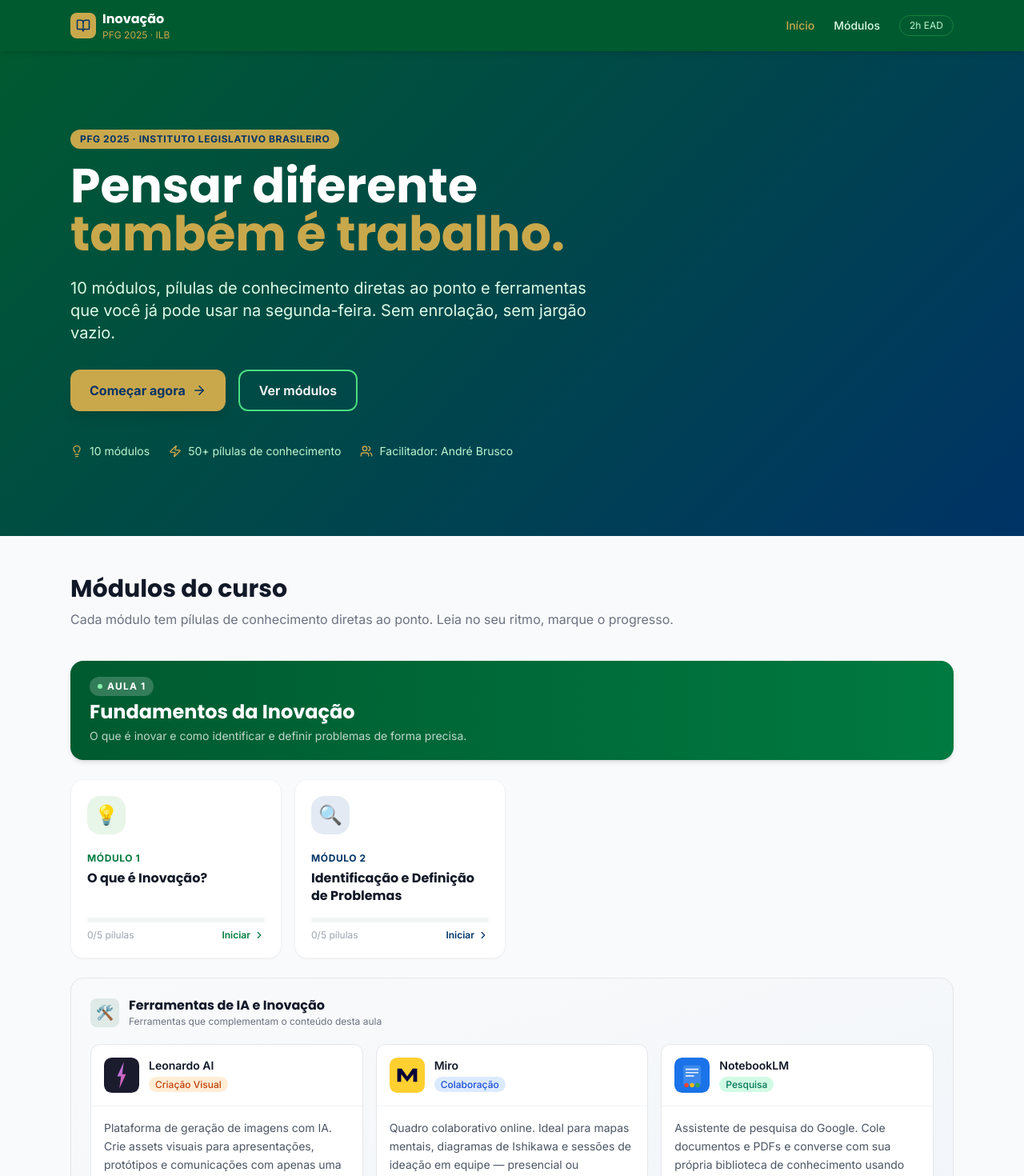
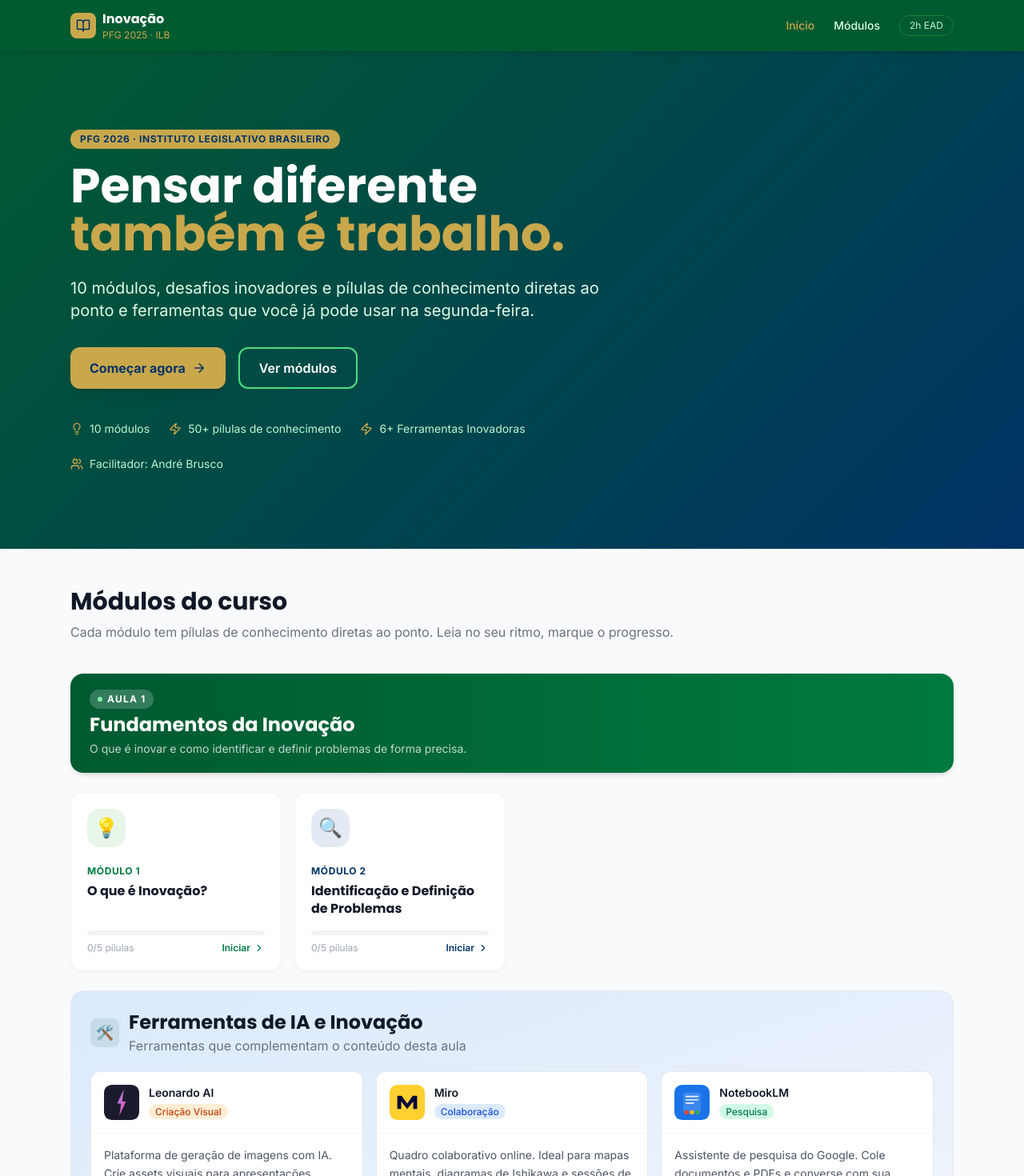
Before and after one commit to AndreBrusco/inovacao, a React (Vite) app: page / in a window 1280 px wide. Shown: the top 1470 px of the page at 80% size. Built offline with nearby package versions, Linux system fonts and the light colour scheme.

Commit message:
feat: update Hero and ToolsBlock components with new content and styling

```diff
--- a/src/components/Hero.jsx
+++ b/src/components/Hero.jsx
@@ -9,7 +9,7 @@ export default function Hero({ totalModules, completedModules }) {
       <div className="max-w-6xl mx-auto px-4 sm:px-6 py-16 sm:py-24">
         <div className="max-w-3xl">
           <span className="inline-block bg-senate-gold text-senate-blue text-xs font-bold px-3 py-1 rounded-full uppercase tracking-wider mb-4">
-            PFG 2025 · Instituto Legislativo Brasileiro
+            PFG 2026 · Instituto Legislativo Brasileiro
           </span>
 
           <h1 className="font-display text-4xl sm:text-5xl lg:text-6xl font-bold leading-tight mb-6">
@@ -18,7 +18,7 @@ export default function Hero({ totalModules, completedModules }) {
           </h1>
 
           <p className="text-green-100 text-lg sm:text-xl leading-relaxed mb-8 max-w-2xl">
-            10 módulos, pílulas de conhecimento diretas ao ponto e ferramentas que você já pode usar na segunda-feira. Sem enrolação, sem jargão vazio.
+            10 módulos, desafios inovadores e pílulas de conhecimento diretas ao ponto e ferramentas que você já pode usar na segunda-feira.
           </p>
 
           <div className="flex flex-wrap gap-4 mb-10">
@@ -63,6 +63,10 @@ export default function Hero({ totalModules, completedModules }) {
               <span>50+ pílulas de conhecimento</span>
             </div>
             <div className="flex items-center gap-2">
+              <Zap size={16} className="text-senate-gold" />
+              <span>6+ Ferramentas Inovadoras </span>
+            </div>
+            <div className="flex items-center gap-2">
               <Users size={16} className="text-senate-gold" />
               <span>Facilitador: André Brusco</span>
             </div>
--- a/src/components/ToolsBlock.jsx
+++ b/src/components/ToolsBlock.jsx
@@ -1,12 +1,12 @@
 const categoryColors = {
   'Criação Visual': 'bg-orange-100 text-orange-700',
-  'Colaboração':    'bg-blue-100 text-blue-700',
-  'Pesquisa':       'bg-emerald-100 text-emerald-700',
-  'Diagramação':    'bg-purple-100 text-purple-700',
-  'Produtividade':  'bg-slate-100 text-slate-700',
-  'Design':         'bg-pink-100 text-pink-700',
-  'IA Generativa':  'bg-amber-100 text-amber-700',
-  'Desenvolvimento':'bg-teal-100 text-teal-700',
+  'Colaboração': 'bg-blue-100 text-blue-700',
+  'Pesquisa': 'bg-emerald-100 text-emerald-700',
+  'Diagramação': 'bg-purple-100 text-purple-700',
+  'Produtividade': 'bg-slate-100 text-slate-700',
+  'Design': 'bg-pink-100 text-pink-700',
+  'IA Generativa': 'bg-amber-100 text-amber-700',
+  'Desenvolvimento': 'bg-teal-100 text-teal-700',
 }
 
 /* ---------- Inline SVG logos ---------- */
@@ -182,15 +182,15 @@ function LogoClaudeCode() {
 }
 
 const LOGOS = {
-  'Leonardo AI':  LogoLeonardoAI,
-  'Miro':         LogoMiro,
-  'NotebookLM':   LogoNotebookLM,
-  'Excalidraw':   LogoExcalidraw,
-  'Notion':       LogoNotion,
-  'Figma':        LogoFigma,
-  'Canva':        LogoCanva,
-  'Claude':       LogoClaude,
-  'Claude Code':  LogoClaudeCode,
+  'Leonardo AI': LogoLeonardoAI,
+  'Miro': LogoMiro,
+  'NotebookLM': LogoNotebookLM,
+  'Excalidraw': LogoExcalidraw,
+  'Notion': LogoNotion,
+  'Figma': LogoFigma,
+  'Canva': LogoCanva,
+  'Claude': LogoClaude,
+  'Claude Code': LogoClaudeCode,
 }
 
 function ToolLogo({ name }) {
@@ -241,16 +241,16 @@ export default function ToolsBlock({ tools }) {
       : 'grid-cols-1 sm:grid-cols-2 lg:grid-cols-3'
 
   return (
-    <div className="mt-6 bg-gradient-to-br from-gray-50 to-slate-100 rounded-2xl border border-gray-200 p-6">
+    <div className="mt-6 bg-gradient-to-br from-blue-100 to-slate-100 rounded-2xl border border-gray-200 p-6">
       <div className="flex items-center gap-3 mb-5">
         <div className="w-9 h-9 rounded-lg bg-senate-green/10 flex items-center justify-center text-lg flex-shrink-0">
           🛠️
         </div>
         <div>
-          <h3 className="font-display font-bold text-gray-900 text-base leading-tight">
+          <h2 className="font-display font-bold text-gray-900 text-2xl leading-tight">
             Ferramentas de IA e Inovação
-          </h3>
-          <p className="text-xs text-gray-500 mt-0.5">
+          </h2>
+          <p className="text-base text-gray-500 mt-0.5">
             Ferramentas que complementam o conteúdo desta aula
           </p>
         </div>
```
